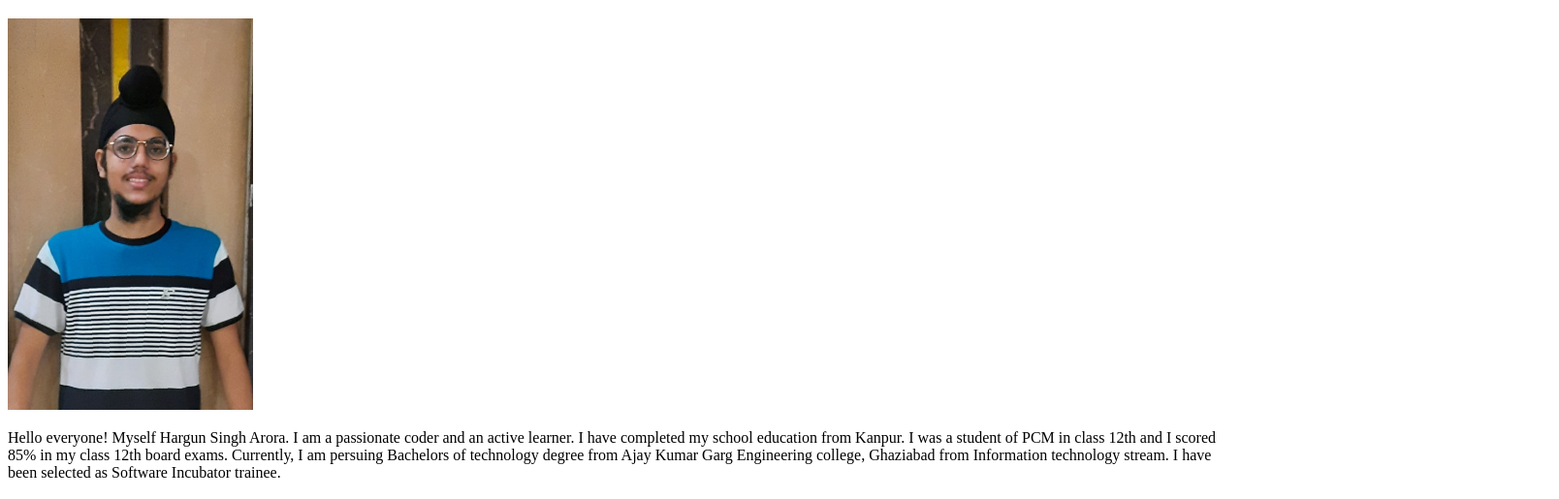
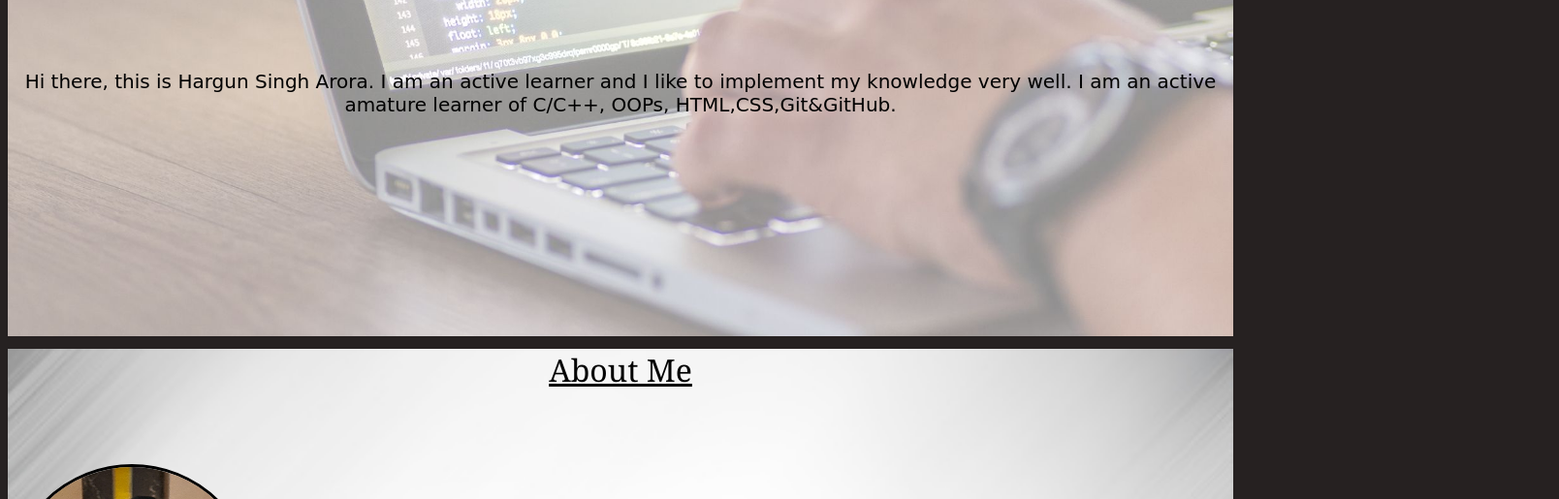
Before and after one commit to hargun0360/PORTFOLIO, a plain HTML site: page index.html in a window 1280 px wide. Shown: the part 283-798 px from the top of the page at 97% size, 1608 px wide, since content can reach past the window. Drawn offline with Linux system fonts and the light colour scheme; the site is published under a folder, as on GitHub Pages, so addresses that start at the root find nothing.

Commit message:
bug fix in index page

```diff
--- a/index.html
+++ b/index.html
@@ -5,12 +5,12 @@
     <meta http-equiv="X-UA-Compatible" content="IE=edge">
     <meta name="viewport" content="width=device-width, initial-scale=1.0">
     <title>Hargun Singh</title>
-    <link rel="stylesheet" href="/style/homestyle.css">
-    <link rel="stylesheet" href="/style/indexstyle.css">
-    <link rel="stylesheet" href="/style/aboutstyle.css">
-    <link rel="stylesheet" href="/style/skillsstyle.css">
-    <link rel="stylesheet" href="/style/projectstyle.css">
-    <link rel="stylesheet" href="/style/contactstyle.css">
+    <link rel="stylesheet" href="style/homestyle.css">
+    <link rel="stylesheet" href="style/indexstyle.css">
+    <link rel="stylesheet" href="style/aboutstyle.css">
+    <link rel="stylesheet" href="style/skillsstyle.css">
+    <link rel="stylesheet" href="style/projectstyle.css">
+    <link rel="stylesheet" href="style/contactstyle.css">
     <!-- <link rel="stylesheet" href="/style/homestyle.css"> -->
 
 
```
